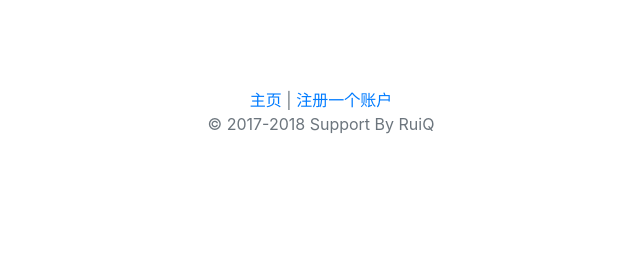
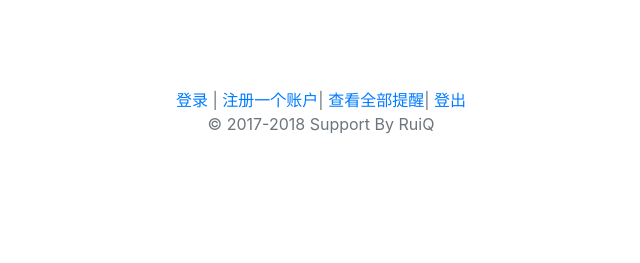
Before and after one commit to ruinny/Notice, a Django app: template webpack/templates/show.html in a window 1280 px wide. Shown: the part 37-300 px from the top of the page, without its empty margins (319-959 px from the left). Run offline with Django 3.2, Linux system fonts and the light colour scheme; the template is opened without the code that fills it, so the values that code supplies are empty; some libraries are stand-ins or nearby versions.

Commit message:
修改页脚

```diff
--- a/webpack/templates/show.html
+++ b/webpack/templates/show.html
@@ -49,7 +49,7 @@
     <div class="container">
       <div class="row">
         <div class="col-md-12 my-4">
-            <a href="/">主页</a> | <a href="/singup/">注册一个账户</a>
+             <a href="/login/">登录</a> | <a href="/singup/">注册一个账户</a>| <a href="/show/">查看全部提醒</a>| <a href="/logout/">登出</a>
           <p class="mb-1">© 2017-2018 Support By RuiQ</p>
         </div>
       </div>
```
